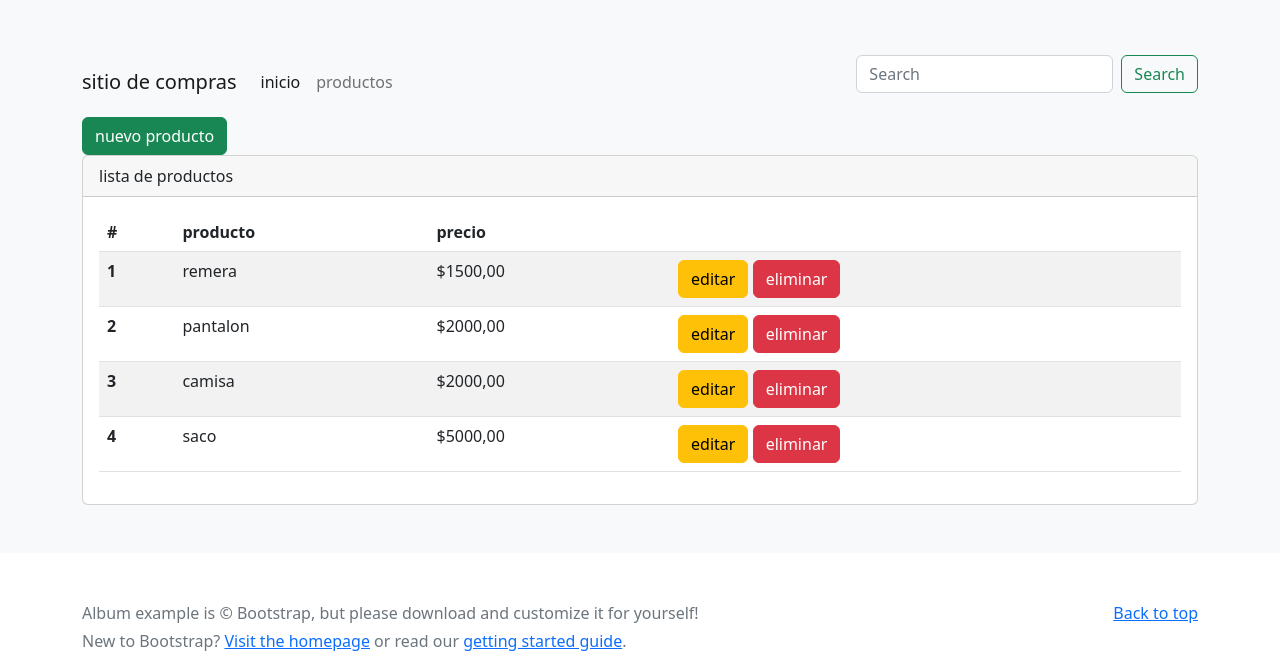
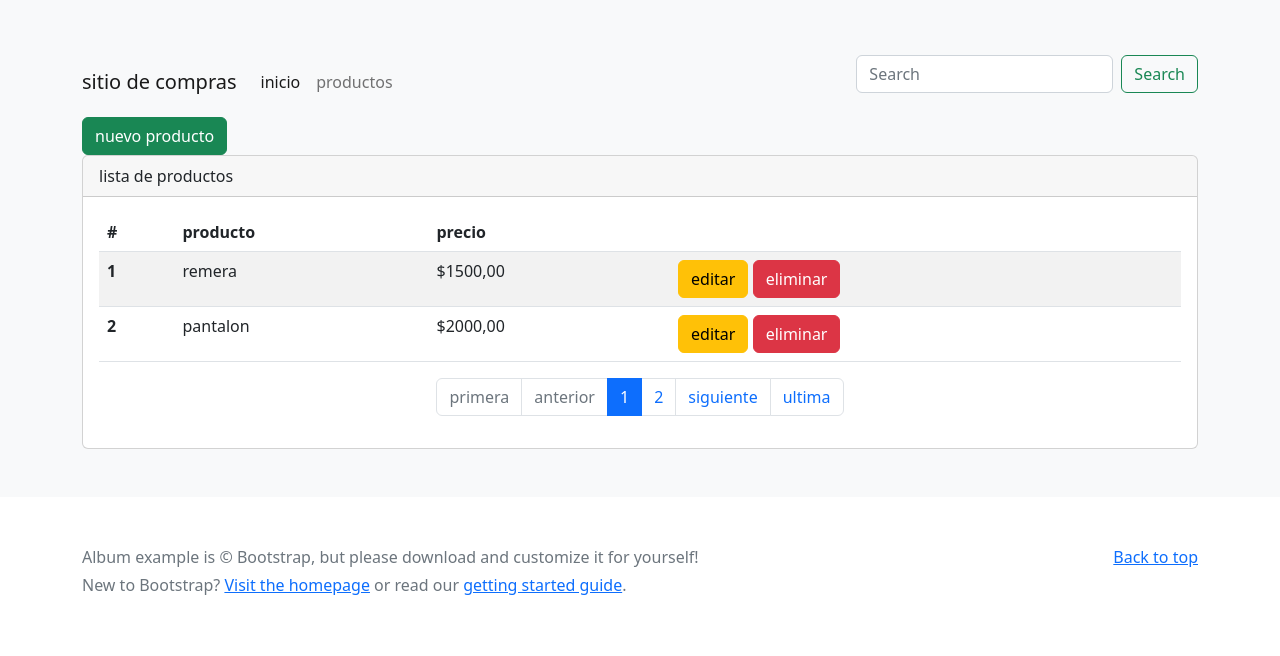
Before and after one commit to marcosg91/catalogo, a Django app: page /productos/admin/listado in a window 1280 px wide. Shown: the part 421-1077 px from the top of the page. After the commit the page ends 1016 px from the top, so only its background shows below. Run offline with Django 4.2, Linux system fonts and the light colour scheme; data comes from the database, SQL or seed files in the repository; parts of the project's set-up code (start-up, migrations or seed data) failed here and were passed over; some libraries are stand-ins or nearby versions.

Commit message:
paginado de listado de productos

```diff
--- a/catalogo/products/urls.py
+++ b/catalogo/products/urls.py
@@ -4,6 +4,6 @@ from . import views
 app_name="productos"
 
 urlpatterns = [
-    path('admin/listado', views.admin_listado_productos, name= "admin_listado_productos"),
+    path('admin/listado', views.AdminListadoProductos.as_view(), name= "admin_listado_productos"),
     path('admin/nuevo/', views.NuevoProducto.as_view(), name= "admin_nuevo_producto"),
 ]
--- a/catalogo/products/views.py
+++ b/catalogo/products/views.py
@@ -1,18 +1,25 @@
 from django.shortcuts import render
+from django.views.generic import ListView
 from django.views.generic.edit import CreateView
 from django.urls import reverse
 
 from .forms import ProductoForm
 from .models import Producto
-def admin_listado_productos(request):
+"""def admin_listado_productos(request):
     template_name='productos/listado.html'
 
     contexto = {
         'productos': Producto.objects.all()
     }
-    return render( request, template_name, contexto)
+    return render( request, template_name, contexto)"""
 
 # vista que nos va a permitir crear algo
+class AdminListadoProductos (ListView):
+    template_name= "productos/listado.html"
+    model= Producto
+    context_object_name= "productos"
+    paginate_by= 2
+
 class NuevoProducto(CreateView):
     model= Producto
     template_name= "productos/nuevo_producto.html"
--- /dev/null
+++ b/catalogo/templates/includes/paginado.html
@@ -0,0 +1,37 @@
+{% if is_paginated %}
+    <nav>
+        <ul class="pagination pagination-circle mg-b-0 justify-content-center">
+            {% if page_obj.number == 1 %}
+                <li class="page-item disabled"><a class="page-link">primera</a></li>
+            {% else %}
+                <li class="page-item"><a class="page-link" href="?page=1">primera</a></li>
+            {% endif %}
+
+            {% if page_obj.has_previous %}
+                <li class="page-item"><a class="page-link" href="?page={{ pag_obj.previous_page_number }}">anterior</a></li>
+            {% else %}
+                <li class="page-item disabled"><a class="page-link">anterior</a></li>
+            {% endif %}
+
+            {% for i in paginator.page_range %}
+                {% if page_obj.number|add:'-1' <= i and page_obj.number|add:'1' >= i %}
+                    <li class="page-item {% if page_obj.number == i %}active{% endif %}"><a class="page-link" href="?page={{i}}">{{ i }}</a></li>
+                {% else %}
+
+                {% endif %}
+            {% endfor %}
+
+            {% if page_obj.has_next %}
+                <li class="page-item"><a class="page-link" href="?page={{ pag_obj.next_page_number }}">siguiente</a></li>
+            {% else %}
+                <li class="page-item"><a class="page-link">siguiente</a></li>
+            {% endif %}
+
+            {% if page_obj.number == paginator.num_pages %}
+                <li class="page-item disabled"><a class="page-link">ultima</a></li>
+            {% else %}
+                <li class="page-item"><a class="page-link" href="?page={{ paginator.num_pages }}">ultima</a></li>
+            {% endif %}
+        </ul>
+    </nav>
+{% endif %}
--- a/catalogo/templates/productos/listado.html
+++ b/catalogo/templates/productos/listado.html
@@ -34,6 +34,7 @@
                 {% endfor %}
             </tbody>
         </table>
+        {% include 'includes/paginado.html' %}
     </div>
 </div>
 
```
